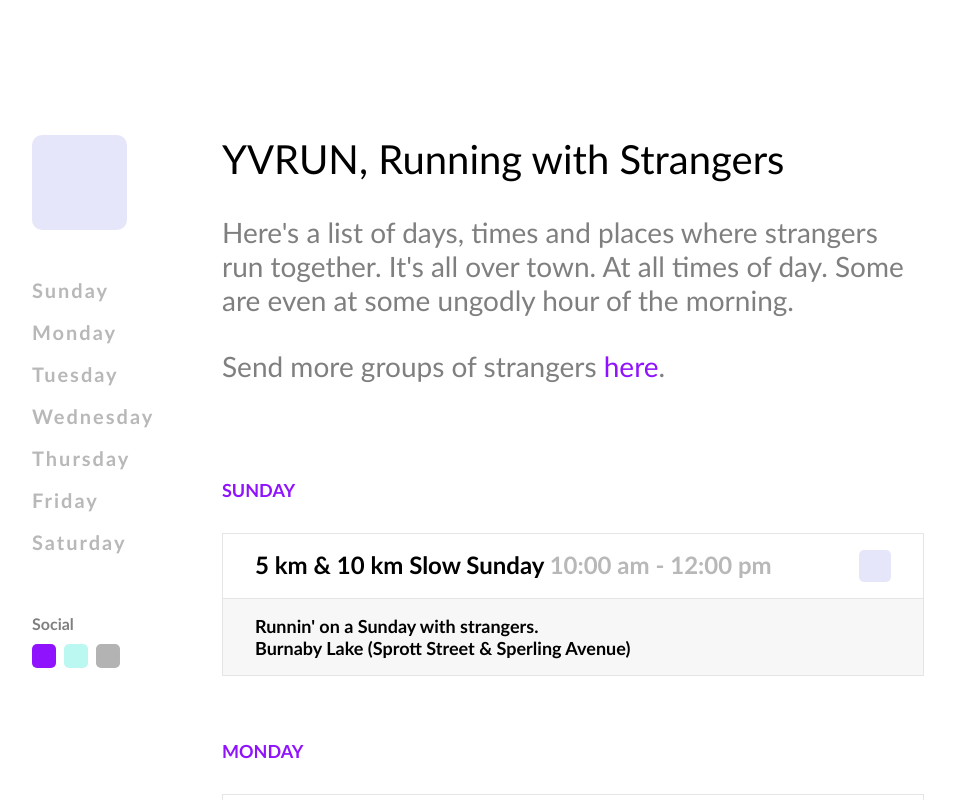
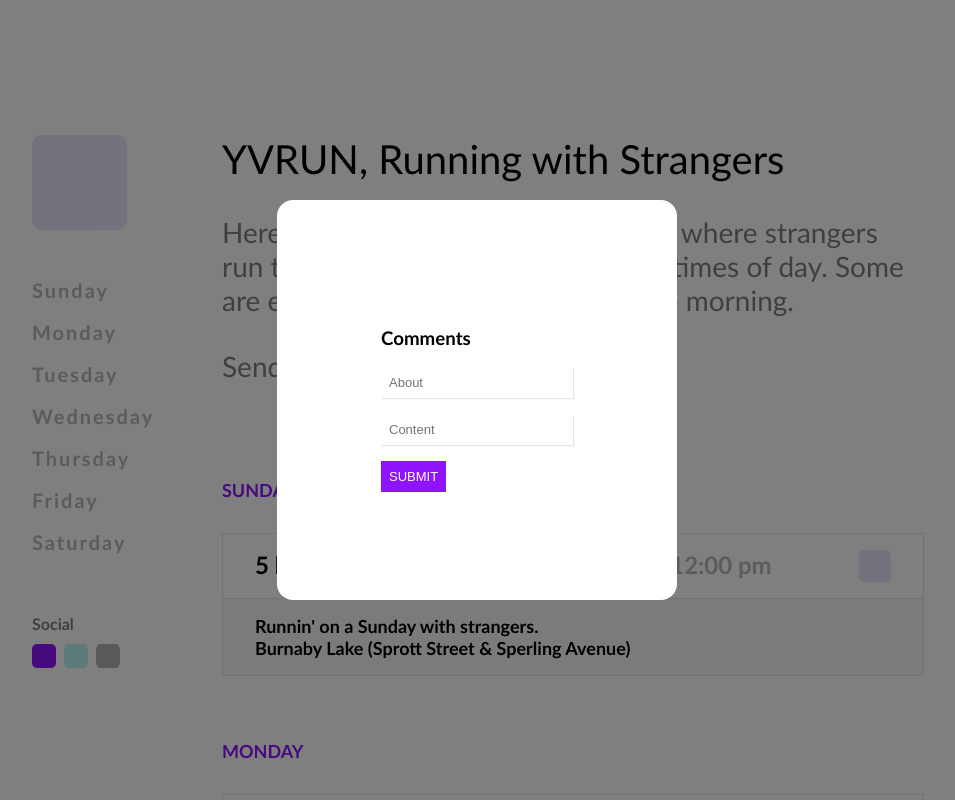
Before and after one commit to rhyuen/yvrun, a React app: page / in a window 1280 px wide. Shown: the top 800 px of the page, without its empty margins (163-1118 px from the left). Built offline with nearby package versions, Linux system fonts and the light colour scheme.

Commit message:
Form control works for CommentsForm and Email Form.  Object spread for prevState works as well.

```diff
--- a/src/app.jsx
+++ b/src/app.jsx
@@ -11,6 +11,7 @@ class App extends Component{
     state = {
         collapsed: [],
         emailText: "",
+        commentTitle: "",
         commentText: "",
         commentFormVisibility: false
     }
@@ -18,9 +19,8 @@ class App extends Component{
     handleEmailChange =(email) => {
         this.setState((prevState) => {
             return {
-                collapsed: prevState.collapsed,
-                emailText: email,
-                commentText: prevState.commentForm
+                ...prevState,
+                emailText: email
             };
         });
     }
@@ -31,41 +31,49 @@ class App extends Component{
         //MAKE A POST TO A SERVER HERE.
 
         this.setState((prevState, props) => {
-            return{
-                collapsed: prevState.collapsed,
-                emailText: "",
-                commentText: prevState.commentForm
-            }
+            return {
+                ...prevState,
+                emailText: ""
+            };
         });
     }
 
     handleCommentFormVisibility = (e) => {
         e.preventDefault();
+        //Do a Check for if you're inside the Dialog, then do not close.
+
         this.setState((prevState, props) => {
             return {
-                collapsed: prevState.collapsed,
-                emailText: prevState.emailText,
+                ...prevState,
                 commentFormVisibility: !prevState.commentFormVisibility
             };
         });
     }
 
-    handleCommentChange = (e) => {
+    handleCommentTitleChange = (e) => {
+        console.log(e);
         this.setState(prevState => {
             return {
-                collapsed: prevState.collapsed,
-                emailText: prevState.emailForm,
-                commentText: e.target.value
+                ...prevState,
+                commentTitle: e
             }
+        });
+    }
+    handleCommentTextChange = e => {
+        this.setState(prevState => {
+            return {
+                ...prevState,
+                commentText: e
+            };
         });
     }
 
     handleCommentSubmit = (e) => {
         e.preventDefault();
         this.setState((prevState, props) => {
-            return (
-                null
-            );
+            return {
+                ...prevState
+            };
         });
     }
 
@@ -76,8 +84,10 @@ class App extends Component{
             <div className = "root">
                 <CommentForm commentFormVisibility = {this.state.commentFormVisibility}
                     onCommentFormVisibility = {this.handleCommentFormVisibility}
-                    commentValue = {this.state.commentText}
-                    onCommentChange = {this.handleCommentChange}
+                    commentTitle = {this.state.commentTitle}
+                    commentText = {this.state.commentText}
+                    onCommentTitleChange = {this.handleCommentTitleChange}
+                    onCommentTextChange = {this.handleCommentTextChange}
                     onCommentSubmit = {this.handleCommentSubmit}/>
                 <Nav days = {runData.days}/>
                 <div className = "root__main">
--- a/src/commentform.jsx
+++ b/src/commentform.jsx
@@ -7,18 +7,29 @@ const hiddenStyle = {
     display: "none"
 }
 export default (props) => (
-    <div className = "comment" style = {props.commentFormVisibility ? visStyle : hiddenStyle}>
+    <div className = "comment"
+        style = {/*props.commentFormVisibility ?*/ visStyle}
+        onClick = {props.onCommentFormVisibility}>
         <div className ="comment__form">
             <form onSubmit = {props.onCommentSubmit}>
                 <h3>Comments</h3>
-                <div className = "comment__form__">
+                <div className = "comment__form__field">
                     <input type = "text"
+                        className = "comment__form__field__input"
                         placeholder = "About"
-                        value = {props.commentValue}
-                        onChange = {props.onCommentChange}/>
+                        value = {props.commentTitle}
+                        onChange = {e => {console.log(e.target); props.onCommentTitleChange(e.target.value)}}/>
                 </div>
-                <div>
-                    <input type = "submit"/>
+                <div className = "comment__form__field">
+                    <input type = "text"
+                        className = "comment__form__field__input"
+                        placeholder = "Content"
+                        value = {props.commentText}
+                        onChange = {e => {props.onCommentTextChange(e.target.value)}}/>
+                 </div>
+                <div className = "comment__form__field">
+                    <input type = "submit"
+                        className = "comment__form__field__submit"/>
                 </div>
             </form>
         </div>
--- a/src/templates/index.html
+++ b/src/templates/index.html
@@ -35,9 +35,27 @@
                 justify-content: center;
                 align-items: center;
                 background: white;
-                width: 33rem;
-                height: 33rem;
+                width: 25rem;
+                height: 25rem;
                 border-radius: 1rem;
+            }
+            .comment__form__field{
+                width: 50%;
+            }
+            .comment__form__field__input{
+                font-size: 13px;
+                padding: 0.5rem;
+                border: none;
+                box-shadow: 1px 1px 1px rgba(0,0,0,0.1);
+                margin-bottom: 1rem;
+            }
+            .comment__form__field__submit{
+                color: white;
+                font-size: 13px;
+                background: #9013fe;
+                text-transform: uppercase;
+                border: none;
+                padding: 0.5rem;
             }
 
             .root__left{
```
